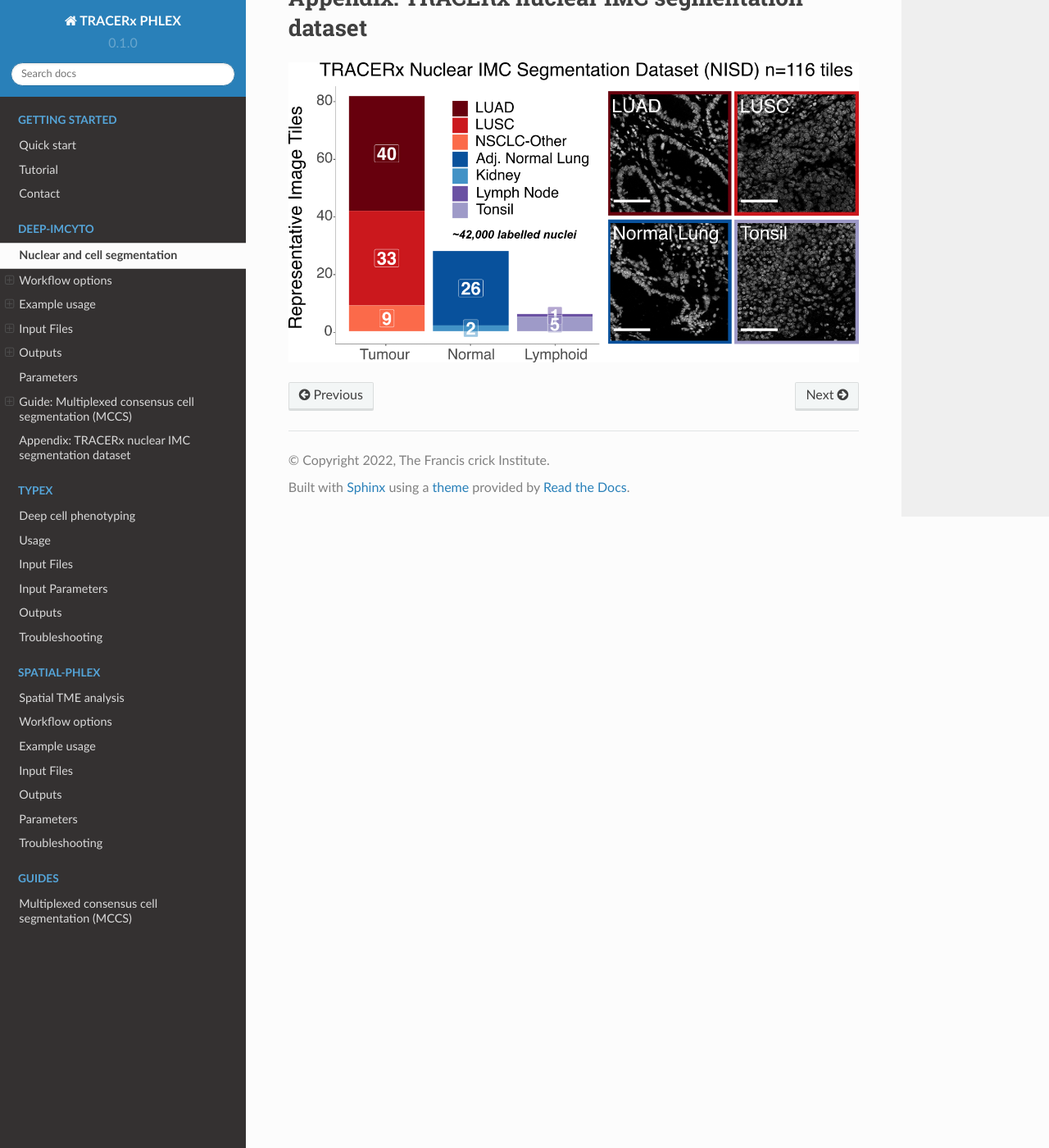
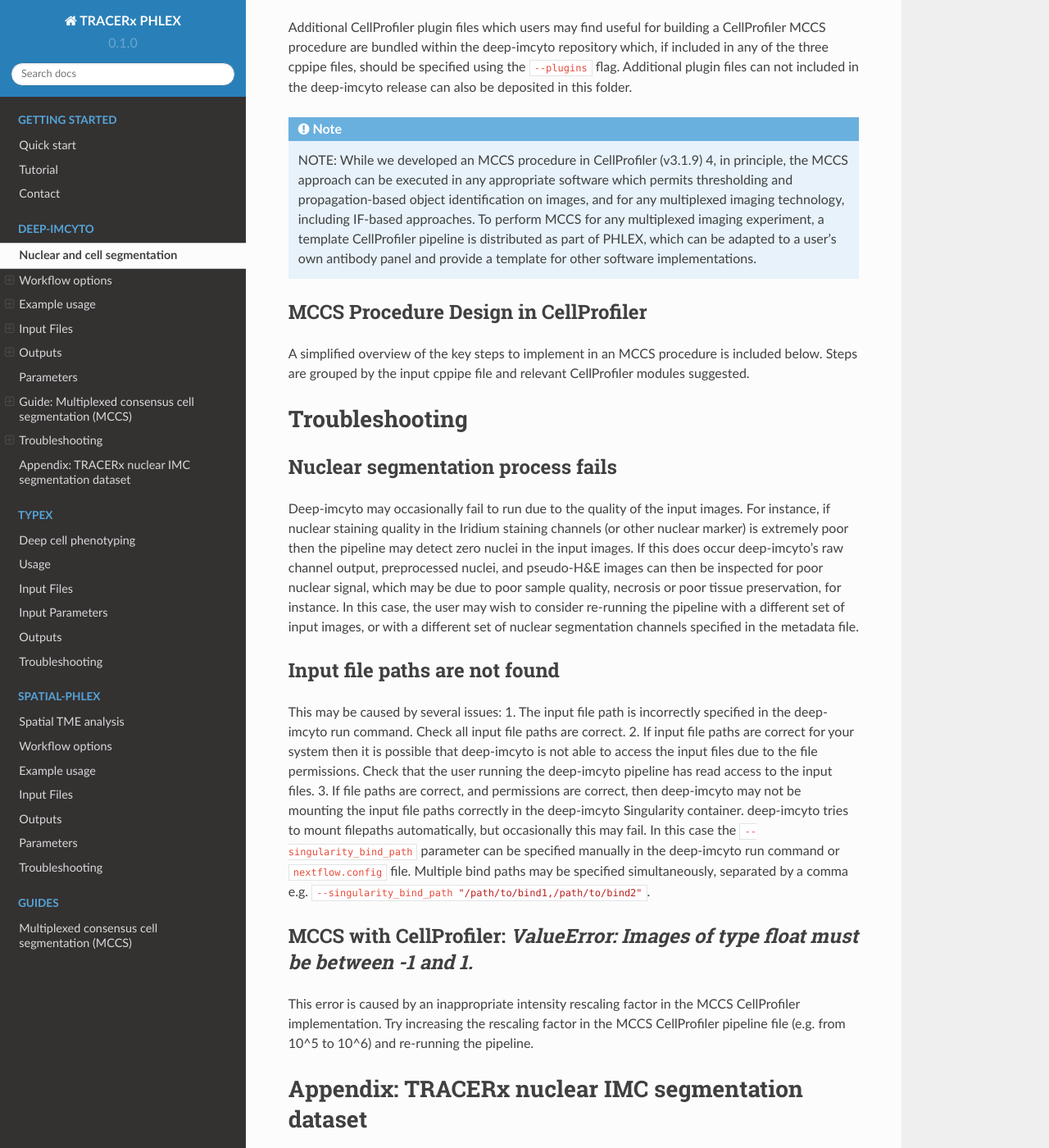
Before and after one commit to FrancisCrickInstitute/TRACERx-PHLEX, a Sphinx documentation site: the page built from docs/source/deep-imcyto.rst, in a window 1280 px wide and 1400 px high, scrolled down 16247 px. Shown: the whole window at 82% size. Built offline with Sphinx 7.4.7 and the Read the Docs theme 2.0.0, drawn with Linux system fonts in a browser that asks for light colours; some of the changed text lies outside the part shown.

Commit message:
update deep imcyto troubleshooting

```diff
--- a/docs/source/deep-imcyto.rst
+++ b/docs/source/deep-imcyto.rst
@@ -299,6 +299,14 @@ The first column is the name of the isotope channel. This should be the same as
     | 193Ir  | 1          | 0          | 1       | 0         | 0            |
     +--------+------------+------------+---------+-----------+--------------+
 
+Autogenerate the metadata file (experimental)
+---------------------------------------------
+deep-imcyto provides an inbuilt method to automatically generate the metadata file for a given input image. This process relies on the marker channels of the input IMC image having channel names that are separated from isotope tags by an underscore in the `.mcd` or `.tiff` file metadata, for example: `150Nd_PDL1`, `164Dy_PanCK` etc. This process option is experimental and may not work for all IMC datasets.
+
+To use this method, set the flag :bash:`--autogenerate_metadata true` in the deep-imcyto run command. The script will then attempt to autogenerate the metadata file for the input images. This can be useful if there have been changes to the antibody panel during the scanning of an experimental cohort (e.g. if a marker was changed for an alternative due to poor staining), whcih would otherwise require the cohort to be processed separetly with two or more distinct metadata files. If the script is unable to autogenerate the metadata file, it will exit with an error message and the user will need to manually specify the metadata file.
+
+Using the autogenerate option may increased your sample processing times, particularly for `.mcd` input files as a large amount of data is read from the `.mcd` file twice, first in order to generate the metadata file, then to process the file's contents with the metadata input. If this is a concern, it is recommended to generate the metadata file manually and specify it with the :bash:`--metadata` flag.
+
 Outputs
 ==================
 
@@ -565,8 +573,23 @@ A simplified overview of the key steps to implement in an MCCS procedure is incl
 
 
 
-.. Troubleshooting
-.. ===============
+Troubleshooting
+===============
+
+Nuclear segmentation process fails
+----------------------------------
+Deep-imcyto may occasionally fail to run due to the quality of the input images. For instance, if nuclear staining quality in the Iridium staining channels (or other nuclear marker) is extremely poor then the pipeline may detect zero nuclei in the input images. If this does occur deep-imcyto's raw channel output, preprocessed nuclei, and pseudo-H&E images can then be inspected for poor nuclear signal, which may be due to poor sample quality, necrosis or poor tissue preservation, for instance. In this case, the user may wish to consider re-running the pipeline with a different set of input images, or with a different set of nuclear segmentation channels specified in the metadata file.
+
+Input file paths are not found
+-----------------------------------------
+This may be caused by several issues:
+1. The input file path is incorrectly specified in the deep-imcyto run command. Check all input file paths are correct.
+2. If input file paths are correct for your system then it is possible that deep-imcyto is not able to access the input files due to the file permissions. Check that the user running the deep-imcyto pipeline has read access to the input files.
+3. If file paths are correct, and permissions are correct, then deep-imcyto may not be mounting the input file paths correctly in the deep-imcyto Singularity container. deep-imcyto tries to mount filepaths automatically, but occasionally this may fail. In this case the ``--singularity_bind_path`` parameter can be specified manually in the deep-imcyto run command or ``nextflow.config`` file. Multiple bind paths may be specified simultaneously, separated by a comma e.g. :bash:`--singularity_bind_path "/path/to/bind1,/path/to/bind2"`.
+
+MCCS with CellProfiler: *ValueError: Images of type float must be between -1 and 1.*
+------------------------------------------------------------------------------------
+This error is caused by an inappropriate intensity rescaling factor in the MCCS CellProfiler implementation. Try increasing the rescaling factor in the MCCS CellProfiler pipeline file (e.g. from 10^5 to 10^6) and re-running the pipeline.
 
 .. _NISD-anchor:
 
```
